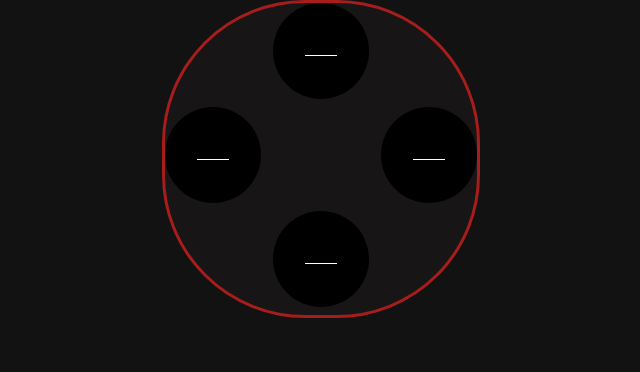
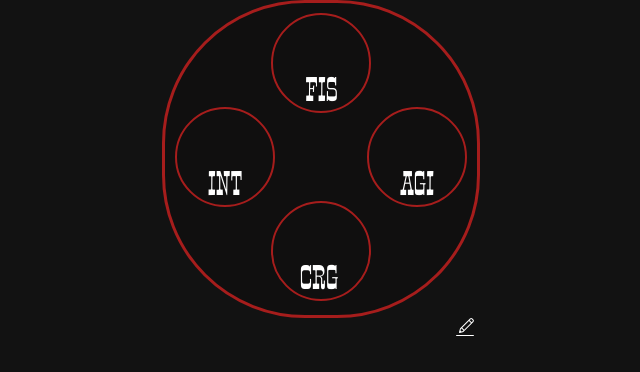
Before and after one commit to gabrield14s/som-das-seis, a React (Create React App) app: page / in a window 1280 px wide. Shown: the top 372 px of the page, without its empty margins (319-959 px from the left). Built offline with nearby package versions, Linux system fonts and the light colour scheme.

Commit message:
Fiz várias coisas. acrescentei algumas estilizações básicas em "Chamber" e preciso revolver depois um erro onde o valor dos inputs mudam todos de forma igual mesmo quando o usuário muda apenas de um.

```diff
--- a/package.json
+++ b/package.json
@@ -3,9 +3,12 @@
   "version": "0.1.0",
   "private": true,
   "dependencies": {
+    "@expo/metro-runtime": "~5.0.4",
     "cra-template": "1.2.0",
     "react": "^19.0.0",
     "react-dom": "^19.0.0",
+    "react-icons": "^5.5.0",
+    "react-native-web": "^0.20.0",
     "react-scripts": "5.0.1",
     "web-vitals": "^4.2.4"
   },
--- a/src/Components/AtributesInChamber.jsx
+++ b/src/Components/AtributesInChamber.jsx
@@ -1,26 +1,72 @@
-import React from "react";
+import React, { useEffect, useState } from "react";
+import { BsCursor } from "react-icons/bs";
+import { CiEdit } from "react-icons/ci";
+import { FaCheck } from "react-icons/fa6";
 
 export default function AtributesInChamber() {
+    const [editavel, setEditavel] = useState(false);
+    const [valor, setValor] = useState("");
+
     return (
+        <>
         <div className="inputs">
             <div className="line1">
                 <div className="atributes-place">
-                    <input type="number" name="fisico" id="fis" max="10" />
+                    <input type="number" name="fisico" disabled={!editavel} id="fis" max="10"
+                    value={valor}
+                    onChange={(e) => setValor(e.target.value)}
+                    onBlur={() => {
+                      if (valor === "") setValor("0");
+                    }}
+                    className={`atributes-place-input ${!editavel ? "no-border" : ""}`}
+                    />
+                    <p>FIS</p>
                 </div>
             </div>
             <div className="line2">
-                <div className="atributes-place">
-                    <input type="number" name="intelecto" id="int" max="10" />
+                <div className="atributes-place" id="atributes-place-int">
+                    <input type="number" name="intelecto" disabled={!editavel} id="int" max="10"
+                    value={valor}
+                    onChange={(e) => setValor(e.target.value)}
+                    onBlur={() => {
+                      if (valor === "") setValor("0");
+                    }}
+                    className={`atributes-place-input ${!editavel ? "no-border" : ""}`}
+                    />
+                    <p>INT</p>
                 </div>
-                <div className="atributes-place">
-                    <input type="number" name="agilidade" id="agi" max="10" />
+                <div className="atributes-place" id="atributes-place-agl">
+                    <input type="number" name="agilidade" disabled={!editavel} id="agi" max="10"
+                    value={valor}
+                    onChange={(e) => setValor(e.target.value)}
+                    onBlur={() => {
+                      if (valor === "") setValor("0");
+                    }}
+                    className={`atributes-place-input ${!editavel ? "no-border" : ""}`}
+                    />
+                    <p>AGI</p>
                 </div>
             </div>
             <div className="line3">
                 <div className="atributes-place">
-                    <input type="number" name="coragem" id="crg" max="10" />
+                    <input type="number" name="coragem" disabled={!editavel} id="crg" max="10"
+                    value={valor}
+                    onChange={(e) => setValor(e.target.value)}
+                    onBlur={() => {
+                      if (valor === "") setValor("0");
+                    }}
+                    className={`atributes-place-input ${!editavel ? "no-border" : ""}`}
+                    />
+                    <p>CRG</p>
                 </div>
             </div>
+            <div className="area-edit-button">
+                <button className="button-edit" onClick={() => setEditavel(!editavel)} style={ { all: "unset", cursor: "pointer", color: "white"} }>
+                    {editavel ? <FaCheck size={24}/> : <CiEdit size={24}/>}
+                </button>
+            </div>
         </div>
+
+        </>
     );
 }
--- a/src/Pages/Atributes.jsx
+++ b/src/Pages/Atributes.jsx
@@ -4,8 +4,8 @@ import Chamber from "../Components/Chamber";
 
 export default function Atributes(){
     return(
-        <body className="atributes-page">
+        <div className="atributes-page">
             <Chamber></Chamber>
-        </body>
+        </div>
     );
 }
--- a/src/styles/AtributesStyles.css
+++ b/src/styles/AtributesStyles.css
@@ -17,7 +17,7 @@
 
 .chamber{
     border: solid #A61D1C;
-    background: #171515;
+    background: #100f0f;
     width: 312px;
     height: 312px;
     border-radius: 45%;
@@ -38,6 +38,10 @@
     position: absolute;
 }
 
+.atributes-place input.no-border {
+    border-bottom: none;
+}
+
 input[type="number"]::-webkit-outer-spin-button, input[type="number"]::-webkit-inner-spin-button {
     appearance: none; /* Remove setas no padrão moderno */
     -moz-appearance: textfield; /* Remove setas no Firefox */
@@ -47,10 +51,38 @@ input[type="number"]::-webkit-outer-spin-button, input[type="number"]::-webkit-i
 .atributes-place{
     display: flex;
     border-radius: 50%;
-    background: black;
+    border: solid #A61D1C 2px;
     width: 6em;
     height: 6em;
     position: relative;
+}
+
+.atributes-place p{
+    margin: 0;
+    font-size: 32px;
+    color: #FFF;
+    font-family: 'Smokum-Regular', sans-serif;
+
+    position: absolute;
+
+    bottom: 2px;
+    right: calc(50% - 17px);
+}
+
+.line1 .atributes-place{
+    top: 10px;
+}
+
+.line2 #atributes-place-int {
+    left: 10px;
+}
+
+.line2 #atributes-place-agl{
+    right: 10px;
+}
+
+.line3 .atributes-place{
+    bottom: 10px;
 }
 
 .inputs{
@@ -62,6 +94,7 @@ input[type="number"]::-webkit-outer-spin-button, input[type="number"]::-webkit-i
     display: flex;
     justify-content: space-between;
     height: 33.33%;
+    position: relative;
 }
 
 .line1, .line3{
@@ -73,6 +106,10 @@ input[type="number"]::-webkit-outer-spin-button, input[type="number"]::-webkit-i
     position: relative;
 }
 
+.area-edit-button{
+    display: flex;
+    justify-content: end;
+}
 
 @media (max-width: 350px){
     .chamber{
```
Also changed, not shown: 1 other file (tests, documents, lock files or other folders).
